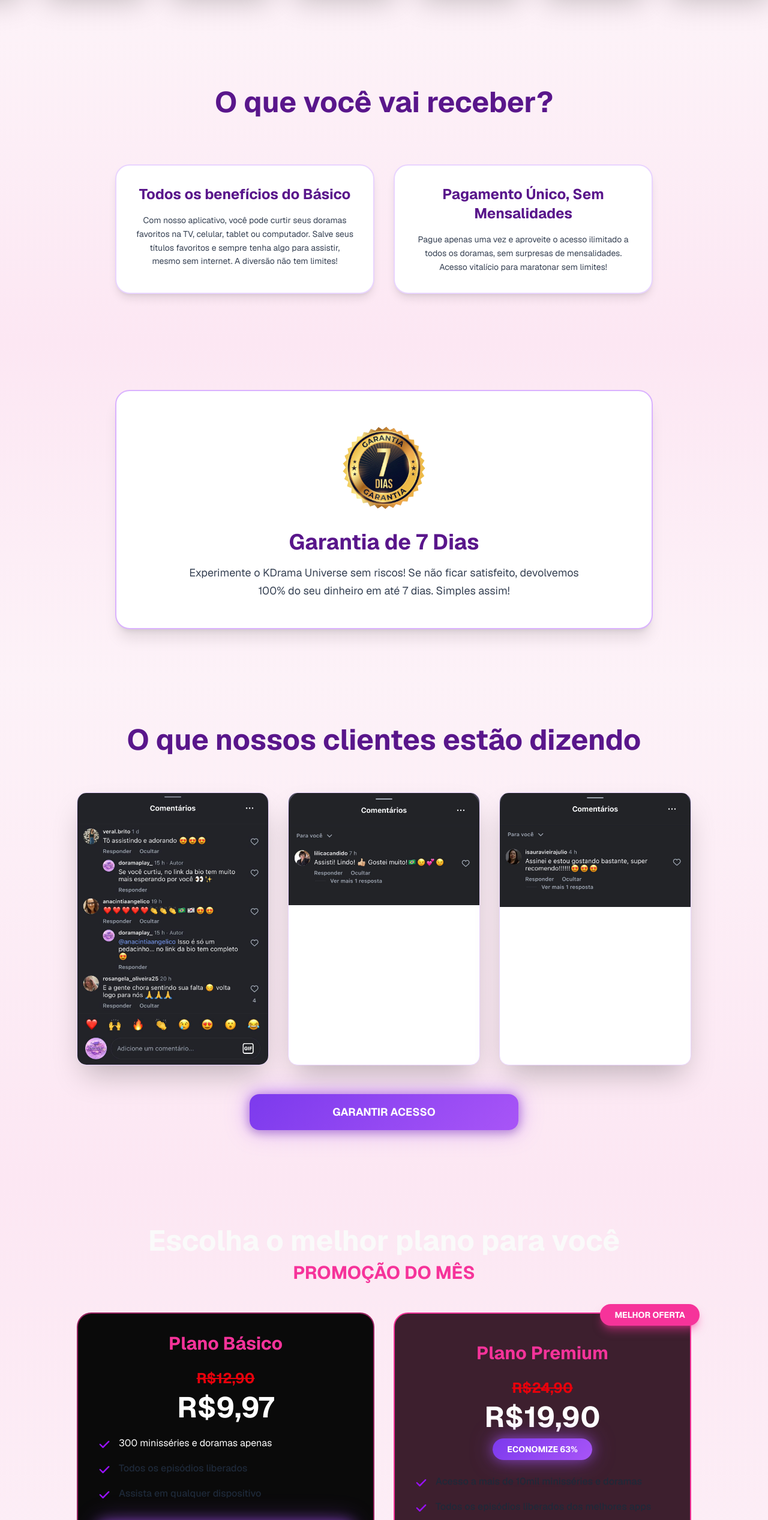
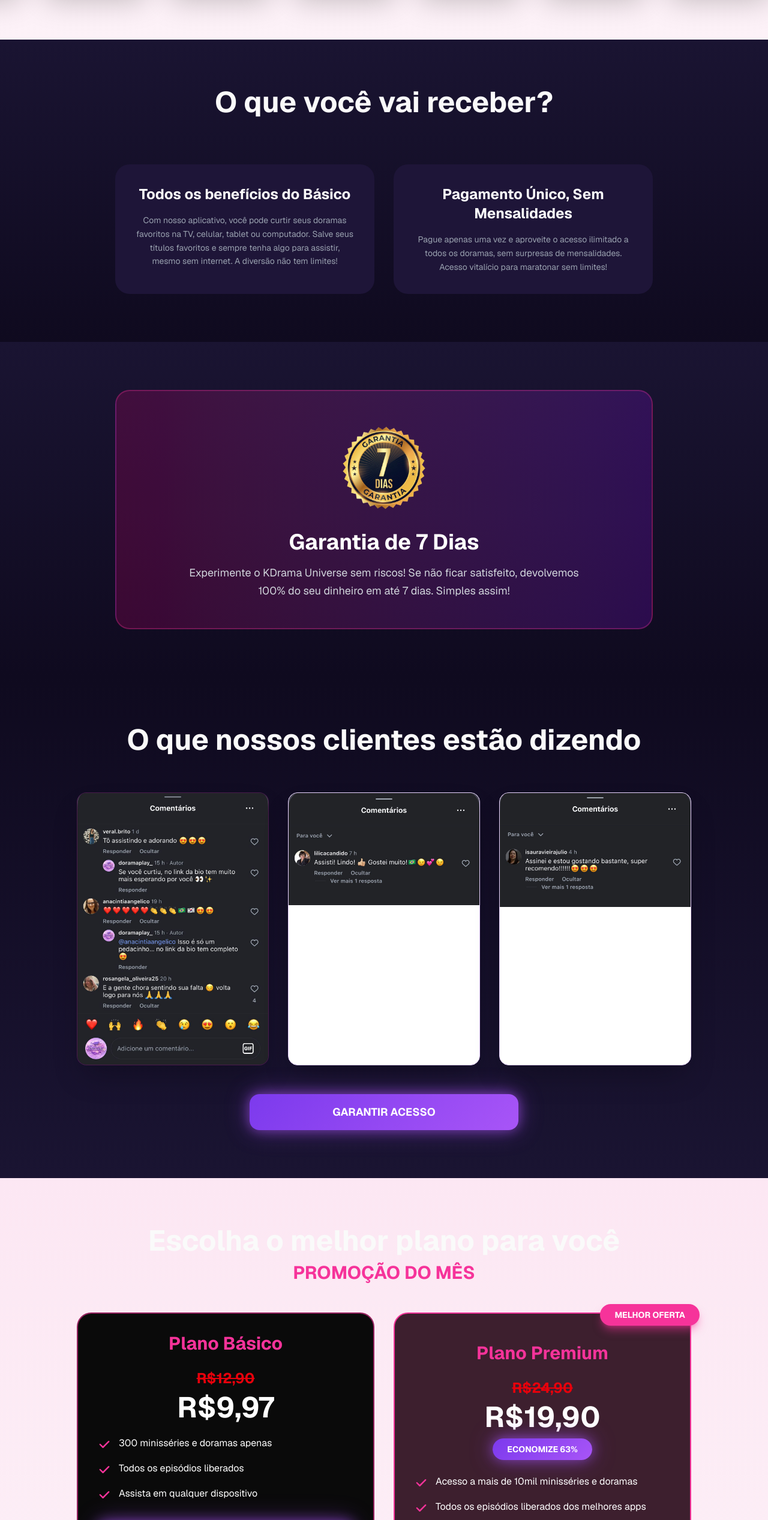
Before and after one commit to GabrielBelitardo/DoramaPlay-Copia, a Next.js app: page / in a window 1280 px wide. Shown: the part 2152-4686 px from the top of the page at 60% size. Built offline with nearby package versions, Linux system fonts and the light colour scheme.

Commit message:
revert: restore original dark design colors
Revert all colors to original dark purple/black design.

```diff
--- a/app/page.tsx
+++ b/app/page.tsx
@@ -319,23 +319,23 @@ export default function DoramaPass() {
 
 
       {/* Features Section - O que voce vai receber */}
-      <section className="py-20 px-4 bg-gradient-to-b from-pink-50 to-pink-100">
+      <section className="py-20 px-4 bg-gradient-to-b from-[#1a1432] to-[#0f0a1f]">
         <div className="container mx-auto max-w-6xl">
-          <h2 className="text-4xl md:text-5xl font-bold text-center mb-20 text-purple-900">O que você vai receber?</h2>
+          <h2 className="text-4xl md:text-5xl font-bold text-center mb-20">O que você vai receber?</h2>
 
           <div className="grid md:grid-cols-2 gap-8 max-w-4xl mx-auto">
             {/* Combined Feature: Assista + Baixe */}
-            <div className="group text-center bg-white rounded-3xl p-8 border-2 border-purple-200 hover:border-purple-500 transition-all duration-300 hover:scale-105 cursor-pointer shadow-lg">
-              <h3 className="text-2xl font-bold mb-4 text-purple-900">Todos os benefícios do Básico</h3>
-              <p className="text-gray-700 leading-relaxed text-sm">
+            <div className="group text-center bg-[#1e1538] rounded-3xl p-8 border-2 border-transparent hover:border-pink-500 transition-all duration-300 hover:scale-105 cursor-pointer">
+              <h3 className="text-2xl font-bold mb-4">Todos os benefícios do Básico</h3>
+              <p className="text-gray-400 leading-relaxed text-sm">
                 Com nosso aplicativo, você pode curtir seus doramas favoritos na TV, celular, tablet ou computador. Salve seus títulos favoritos e sempre tenha algo para assistir, mesmo sem internet. A diversão não tem limites!
               </p>
             </div>
 
             {/* Pagamento Único Card */}
-            <div className="group text-center bg-white rounded-3xl p-8 border-2 border-purple-200 hover:border-purple-500 transition-all duration-300 hover:scale-105 cursor-pointer flex flex-col justify-center shadow-lg">
-              <h3 className="text-2xl font-bold mb-4 text-purple-900">Pagamento Único, Sem Mensalidades</h3>
-              <p className="text-gray-700 leading-relaxed text-sm">
+            <div className="group text-center bg-[#1e1538] rounded-3xl p-8 border-2 border-transparent hover:border-pink-500 transition-all duration-300 hover:scale-105 cursor-pointer flex flex-col justify-center">
+              <h3 className="text-2xl font-bold mb-4">Pagamento Único, Sem Mensalidades</h3>
+              <p className="text-gray-400 leading-relaxed text-sm">
                 Pague apenas uma vez e aproveite o acesso ilimitado a todos os doramas, sem surpresas de mensalidades. Acesso vitalício para maratonar sem limites!
               </p>
             </div>
@@ -344,14 +344,14 @@ export default function DoramaPass() {
       </section>
 
       {/* Guarantee Section */}
-      <section className="py-20 px-4 bg-gradient-to-b from-pink-100 to-pink-50">
+      <section className="py-20 px-4 bg-gradient-to-b from-[#1a1432] to-[#0f0a1f]">
         <div className="container mx-auto max-w-4xl">
-          <div className="bg-white rounded-3xl p-8 md:p-12 border-2 border-purple-300 text-center shadow-xl">
+          <div className="bg-gradient-to-r from-pink-600/20 to-purple-600/20 rounded-3xl p-8 md:p-12 border-2 border-pink-500/30 text-center">
             <div className="flex justify-center mb-6">
               <img src="/garantia-7-dias.png" alt="Garantia 7 Dias" className="w-32 h-32 md:w-40 md:h-40" />
             </div>
-            <h2 className="text-3xl md:text-4xl font-bold mb-4 text-purple-900">Garantia de 7 Dias</h2>
-            <p className="text-gray-700 text-lg leading-relaxed max-w-2xl mx-auto">
+            <h2 className="text-3xl md:text-4xl font-bold mb-4 text-white">Garantia de 7 Dias</h2>
+            <p className="text-gray-300 text-lg leading-relaxed max-w-2xl mx-auto">
               Experimente o KDrama Universe sem riscos! Se não ficar satisfeito, devolvemos 100% do seu dinheiro em até 7 dias. Simples assim!
             </p>
           </div>
@@ -359,12 +359,12 @@ export default function DoramaPass() {
       </section>
 
       {/* Testimonials Section */}
-      <section className="py-20 px-4 bg-gradient-to-b from-pink-50 to-pink-100">
+      <section className="py-20 px-4 bg-gradient-to-b from-[#0f0a1f] to-[#1a1432]">
         <div className="container mx-auto max-w-6xl">
-          <h2 className="text-4xl md:text-5xl font-bold text-center mb-16 text-purple-900">O que nossos clientes estão dizendo</h2>
+          <h2 className="text-4xl md:text-5xl font-bold text-center mb-16">O que nossos clientes estão dizendo</h2>
 
           <div className="grid md:grid-cols-3 gap-8 max-w-5xl mx-auto">
-            <div className="bg-white rounded-2xl overflow-hidden shadow-2xl border border-purple-200 hover:border-purple-500 transition-all duration-300">
+            <div className="bg-[#1e1538] rounded-2xl overflow-hidden shadow-2xl border border-pink-500/20 hover:border-pink-500/50 transition-all duration-300">
               <img src="/testimonial-1.jpeg" alt="Depoimento 1" className="w-full h-auto" />
             </div>
 
@@ -410,7 +410,7 @@ export default function DoramaPass() {
 
               <div className="space-y-4 mb-8">
                 <div className="flex items-start gap-3">
-                  <svg className="w-6 h-6 text-purple-600 mt-0.5 flex-shrink-0" fill="currentColor" viewBox="0 0 20 20">
+                  <svg className="w-6 h-6 text-pink-500 mt-0.5 flex-shrink-0" fill="currentColor" viewBox="0 0 20 20">
                     <path
                       fillRule="evenodd"
                       d="M16.707 5.293a1 1 0 010 1.414l-8 8a1 1 0 01-1.414 0l-4-4a1 1 0 011.414-1.414L8 12.586l7.293-7.293a1 1 0 011.414 0z"
@@ -421,25 +421,25 @@ export default function DoramaPass() {
                 </div>
 
                 <div className="flex items-start gap-3">
-                  <svg className="w-6 h-6 text-purple-600 mt-0.5 flex-shrink-0" fill="currentColor" viewBox="0 0 20 20">
+                  <svg className="w-6 h-6 text-pink-500 mt-0.5 flex-shrink-0" fill="currentColor" viewBox="0 0 20 20">
                     <path
                       fillRule="evenodd"
                       d="M16.707 5.293a1 1 0 010 1.414l-8 8a1 1 0 01-1.414 0l-4-4a1 1 0 011.414-1.414L8 12.586l7.293-7.293a1 1 0 011.414 0z"
                       clipRule="evenodd"
                     />
                   </svg>
-                  <span className="text-gray-800 font-medium">Todos os episódios liberados</span>
+                  <span className="text-white">Todos os episódios liberados</span>
                 </div>
 
                 <div className="flex items-start gap-3">
-                  <svg className="w-6 h-6 text-purple-600 mt-0.5 flex-shrink-0" fill="currentColor" viewBox="0 0 20 20">
+                  <svg className="w-6 h-6 text-pink-500 mt-0.5 flex-shrink-0" fill="currentColor" viewBox="0 0 20 20">
                     <path
                       fillRule="evenodd"
                       d="M16.707 5.293a1 1 0 010 1.414l-8 8a1 1 0 01-1.414 0l-4-4a1 1 0 011.414-1.414L8 12.586l7.293-7.293a1 1 0 011.414 0z"
                       clipRule="evenodd"
                     />
                   </svg>
-                  <span className="text-gray-800 font-medium">Assista em qualquer dispositivo</span>
+                  <span className="text-white">Assista em qualquer dispositivo</span>
                 </div>
               </div>
 
@@ -475,80 +475,80 @@ export default function DoramaPass() {
 
               <div className="space-y-4 mb-8">
                 <div className="flex items-start gap-3">
-                  <svg className="w-6 h-6 text-purple-600 mt-0.5 flex-shrink-0" fill="currentColor" viewBox="0 0 20 20">
+                  <svg className="w-6 h-6 text-pink-500 mt-0.5 flex-shrink-0" fill="currentColor" viewBox="0 0 20 20">
                     <path
                       fillRule="evenodd"
                       d="M16.707 5.293a1 1 0 010 1.414l-8 8a1 1 0 01-1.414 0l-4-4a1 1 0 011.414-1.414L8 12.586l7.293-7.293a1 1 0 011.414 0z"
                       clipRule="evenodd"
                     />
                   </svg>
-                  <span className="text-gray-800 font-medium">Acesso a mais de 10mil minisséries e doramas</span>
+                  <span className="text-white">Acesso a mais de 10mil minisséries e doramas</span>
                 </div>
 
                 <div className="flex items-start gap-3">
-                  <svg className="w-6 h-6 text-purple-600 mt-0.5 flex-shrink-0" fill="currentColor" viewBox="0 0 20 20">
+                  <svg className="w-6 h-6 text-pink-500 mt-0.5 flex-shrink-0" fill="currentColor" viewBox="0 0 20 20">
                     <path
                       fillRule="evenodd"
                       d="M16.707 5.293a1 1 0 010 1.414l-8 8a1 1 0 01-1.414 0l-4-4a1 1 0 011.414-1.414L8 12.586l7.293-7.293a1 1 0 011.414 0z"
                       clipRule="evenodd"
                     />
                   </svg>
-                  <span className="text-gray-800 font-medium">Todos os episódios liberados dos melhores apps</span>
+                  <span className="text-white">Todos os episódios liberados dos melhores apps</span>
                 </div>
 
                 <div className="flex items-start gap-3">
-                  <svg className="w-6 h-6 text-purple-600 mt-0.5 flex-shrink-0" fill="currentColor" viewBox="0 0 20 20">
+                  <svg className="w-6 h-6 text-pink-500 mt-0.5 flex-shrink-0" fill="currentColor" viewBox="0 0 20 20">
                     <path
                       fillRule="evenodd"
                       d="M16.707 5.293a1 1 0 010 1.414l-8 8a1 1 0 01-1.414 0l-4-4a1 1 0 011.414-1.414L8 12.586l7.293-7.293a1 1 0 011.414 0z"
                       clipRule="evenodd"
                     />
                   </svg>
-                  <span className="text-gray-800 font-medium">Acesso em qualquer dispositivo</span>
+                  <span className="text-white">Acesso em qualquer dispositivo</span>
                 </div>
 
                 <div className="flex items-start gap-3">
-                  <svg className="w-6 h-6 text-purple-600 mt-0.5 flex-shrink-0" fill="currentColor" viewBox="0 0 20 20">
+                  <svg className="w-6 h-6 text-pink-500 mt-0.5 flex-shrink-0" fill="currentColor" viewBox="0 0 20 20">
                     <path
                       fillRule="evenodd"
                       d="M16.707 5.293a1 1 0 010 1.414l-8 8a1 1 0 01-1.414 0l-4-4a1 1 0 011.414-1.414L8 12.586l7.293-7.293a1 1 0 011.414 0z"
                       clipRule="evenodd"
                     />
                   </svg>
-                  <span className="text-gray-800 font-medium">Lançamentos diários automáticos</span>
+                  <span className="text-white">Lançamentos diários automáticos</span>
                 </div>
 
                 <div className="flex items-start gap-3">
-                  <svg className="w-6 h-6 text-purple-600 mt-0.5 flex-shrink-0" fill="currentColor" viewBox="0 0 20 20">
+                  <svg className="w-6 h-6 text-pink-500 mt-0.5 flex-shrink-0" fill="currentColor" viewBox="0 0 20 20">
                     <path
                       fillRule="evenodd"
                       d="M16.707 5.293a1 1 0 010 1.414l-8 8a1 1 0 01-1.414 0l-4-4a1 1 0 011.414-1.414L8 12.586l7.293-7.293a1 1 0 011.414 0z"
                       clipRule="evenodd"
                     />
                   </svg>
-                  <span className="text-gray-800 font-medium">Suporte VIP 24h</span>
+                  <span className="text-white">Suporte VIP 24h</span>
                 </div>
 
                 <div className="flex items-start gap-3">
-                  <svg className="w-6 h-6 text-purple-600 mt-0.5 flex-shrink-0" fill="currentColor" viewBox="0 0 20 20">
+                  <svg className="w-6 h-6 text-pink-500 mt-0.5 flex-shrink-0" fill="currentColor" viewBox="0 0 20 20">
                     <path
                       fillRule="evenodd"
                       d="M16.707 5.293a1 1 0 010 1.414l-8 8a1 1 0 01-1.414 0l-4-4a1 1 0 011.414-1.414L8 12.586l7.293-7.293a1 1 0 011.414 0z"
                       clipRule="evenodd"
                     />
                   </svg>
-                  <span className="text-gray-800 font-medium">Acesso vitalício garantido</span>
+                  <span className="text-white">Acesso vitalício garantido</span>
                 </div>
 
                 <div className="flex items-start gap-3">
-                  <svg className="w-6 h-6 text-purple-600 mt-0.5 flex-shrink-0" fill="currentColor" viewBox="0 0 20 20">
+                  <svg className="w-6 h-6 text-pink-500 mt-0.5 flex-shrink-0" fill="currentColor" viewBox="0 0 20 20">
                     <path
                       fillRule="evenodd"
                       d="M16.707 5.293a1 1 0 010 1.414l-8 8a1 1 0 01-1.414 0l-4-4a1 1 0 011.414-1.414L8 12.586l7.293-7.293a1 1 0 011.414 0z"
                       clipRule="evenodd"
                     />
                   </svg>
-                  <span className="text-gray-800 font-medium">Garantia de 7 dias</span>
+                  <span className="text-white">Garantia de 7 dias</span>
                 </div>
               </div>
 
```
